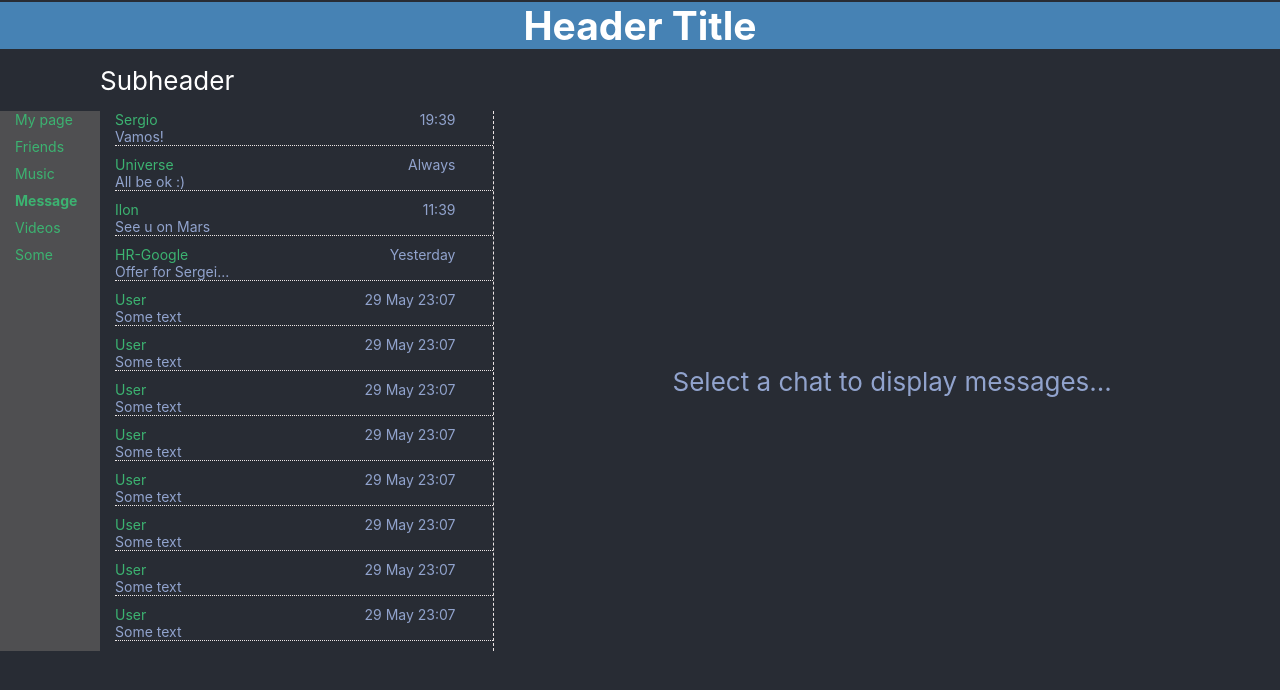
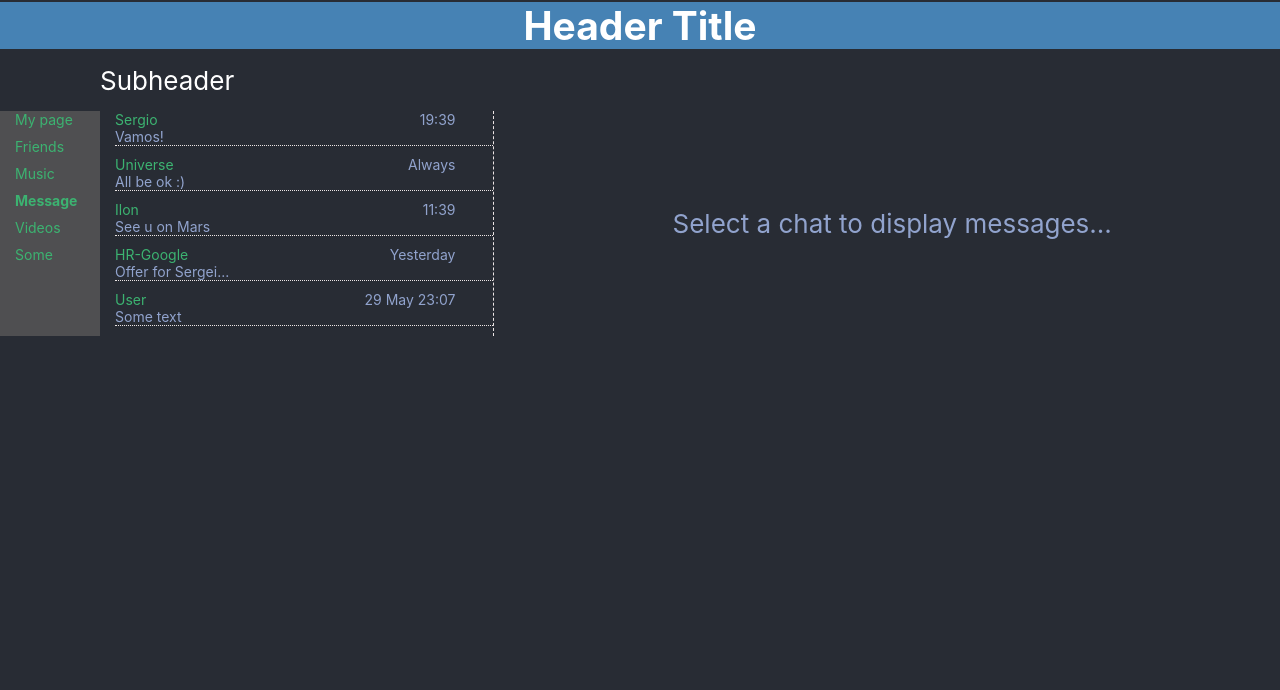
Before and after one commit to norvaishas/social-network, a React (Create React App) app: page /dialogs in a window 1280 px wide. Shown: the top 690 px of the page. Built offline with nearby package versions, Linux system fonts and the light colour scheme.

Commit message:
refactor: move data to top level of application and make code a litle bit clean

```diff
--- a/src/App.js
+++ b/src/App.js
@@ -7,8 +7,8 @@ import Subheader from './components/Subheader/Subheader';
 import Dialogs from './components/Dialogs/Dialogs';
 import {BrowserRouter as Router, Route} from 'react-router-dom';
 
-
-function App() {
+function App({ state }) {
+  const { posts, dialogs } = state;
   return (
     <Router>
       <div className="app">
@@ -16,10 +16,10 @@ function App() {
         <Subheader/>
         <Navbar/>
         <div className='content'>
-          <Route exact path='/home' component={Profile}/>
-          <Route exact path='/dialogs' component={Dialogs}/>
-          <Route exact path='/music' component={() => <div>My music</div>}/>
-          <Route exact path='/friends' component={() => <div>Friends list</div>}/>
+          <Route exact path='/home' render={() => <Profile posts={posts}/>}/>
+          <Route exact path='/dialogs' render={() => <Dialogs dialogs={dialogs}/>}/>
+          <Route exact path='/music' render={() => <div>My music</div>}/>
+          <Route exact path='/friends' render={() => <div>Friends list</div>}/>
           <Route exact path='/video' component={() => <div>My favorite videos</div>}/>
           <Route exact path='/some' component={() => <div>My some</div>}/>
         </div>
--- a/src/components/Dialogs/Dialogs.jsx
+++ b/src/components/Dialogs/Dialogs.jsx
@@ -2,38 +2,27 @@ import React from 'react';
 import style from './Dialogs.module.css';
 import {NavLink} from 'react-router-dom';
 
-const DialogItem = (props) => {
-  const path = `/dialog/${props.name}`;
+const DialogItem = ({ dialog }) => {
+  const path = `/dialog/${dialog.name}`;
   return (
-    <NavLink exact to={path}>
-      <li className={style.lastMessage}>
+    <li className={style.lastMessage}>
+      <NavLink exact to={path}>
         <div className={style.lastMessageHeader}>
-          <div>{props.name}</div>
-          <div className={style.lastMessageTime}>{props.time}</div>
+          <div>{dialog.name}</div>
+          <div className={style.lastMessageTime}>{dialog.time}</div>
         </div>
-        <div className={style.lastMessageContent}>{props.message}</div>
-      </li>
-    </NavLink>
+        <div className={style.lastMessageContent}>{dialog.message}</div>
+      </NavLink>
+    </li>
   )
 }
 
-const Dialogs = () => {
+const Dialogs = ({ dialogs }) => {
   return (
     <div className={style.dialogsWrapper}>
 
       <ul className={style.dialogsList}>
-        <DialogItem name='Sergio' message='Vamos!' time='19:39'/>
-        <DialogItem name='Universe' message='All be ok :)' time='Always'/>
-        <DialogItem name='Ilon' message='See u on Mars' time='11:39'/>
-        <DialogItem name='HR-Google' message='Offer for Sergei...' time='Yesterday'/>
-        <DialogItem name='User' message='Some text' time='29 May 23:07'/>
-        <DialogItem name='User' message='Some text' time='29 May 23:07'/>
-        <DialogItem name='User' message='Some text' time='29 May 23:07'/>
-        <DialogItem name='User' message='Some text' time='29 May 23:07'/>
-        <DialogItem name='User' message='Some text' time='29 May 23:07'/>
-        <DialogItem name='User' message='Some text' time='29 May 23:07'/>
-        <DialogItem name='User' message='Some text' time='29 May 23:07'/>
-        <DialogItem name='User' message='Some text' time='29 May 23:07'/>
+        {dialogs.map( dialog => <DialogItem dialog={dialog} key={dialog.time}/>)}
       </ul>
 
       <div className={style.chat}>
--- a/src/components/Profile/Profile.jsx
+++ b/src/components/Profile/Profile.jsx
@@ -2,17 +2,7 @@ import React from 'react';
 import style from './Profile.module.css';
 import Posts from '../Posts/Posts';
 
-const posts = [
-  {text: 'Post 1'},
-  {text: 'Post 2'},
-  {text: 'Post 3'},
-  {text: 'Post 4'},
-  {text: 'Post 5'},
-  {text: 'Post 6'},
-  {text: 'Post 7'}
-]
-
-const Profile = () => {
+const Profile = ({posts}) => {
   return (
     <section className={style.profile}>
       <h2>Hey world!</h2>
--- a/src/index.js
+++ b/src/index.js
@@ -2,11 +2,11 @@ import React from 'react';
 import ReactDOM from 'react-dom';
 import './index.css';
 import App from './App';
-
+import state from './myRedux/state';
 
 ReactDOM.render(
   <React.StrictMode>
-    <App />
+    <App state={state} />
   </React.StrictMode>,
   document.getElementById('root')
 );
--- /dev/null
+++ b/src/myRedux/state.js
@@ -0,0 +1,20 @@
+const state = {
+  posts: [
+    {text: 'Post 1'},
+    {text: 'Post 2'},
+    {text: 'Post 3'},
+    {text: 'Post 4'},
+    {text: 'Post 5'},
+    {text: 'Post 6'},
+    {text: 'Post 7'}
+  ],
+  dialogs: [
+    {name: 'Sergio', message: 'Vamos!', time: '19:39'},
+    {name: 'Universe', message: 'All be ok :)', time:'Always'},
+    {name: 'Ilon', message: 'See u on Mars', time: '11:39'},
+    {name: 'HR-Google', message: 'Offer for Sergei...', time: 'Yesterday'},
+    {name: 'User', message: 'Some text', time: '29 May 23:07'},
+  ],
+};
+
+export default state;
```
